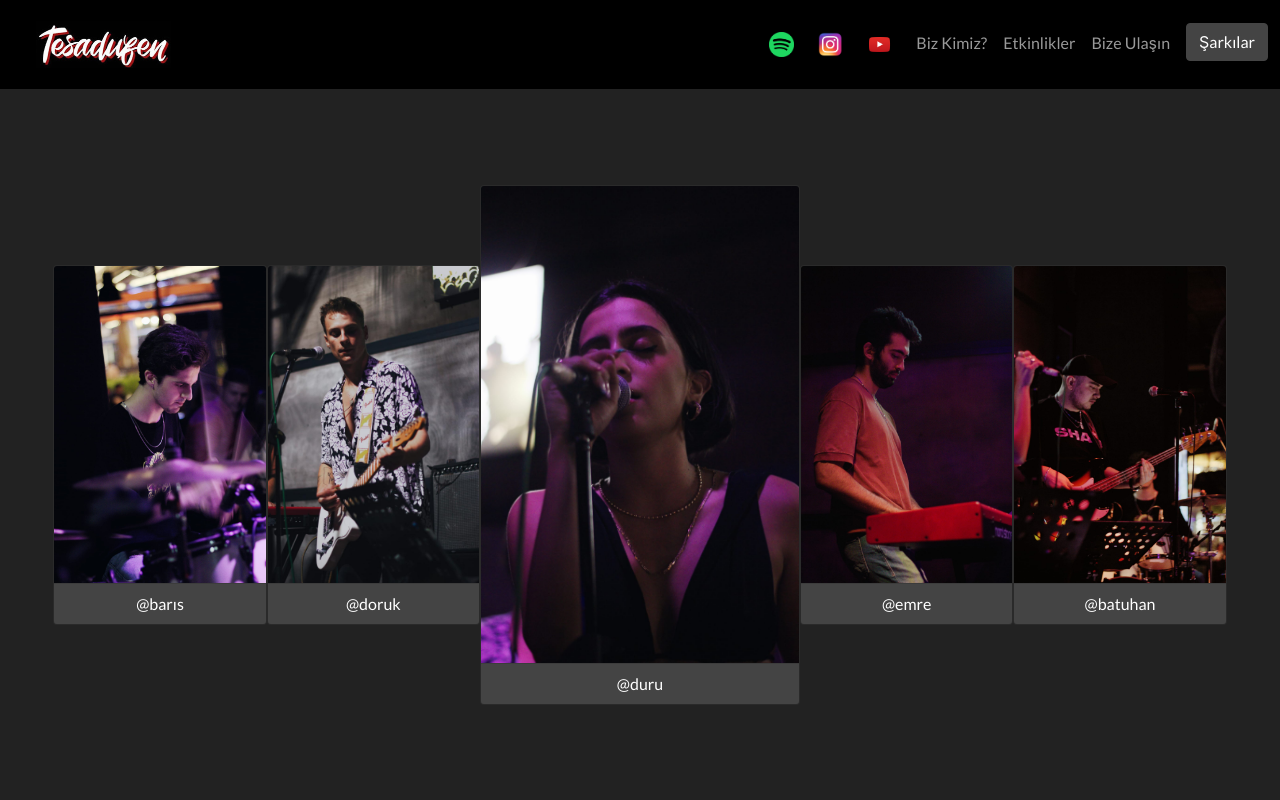
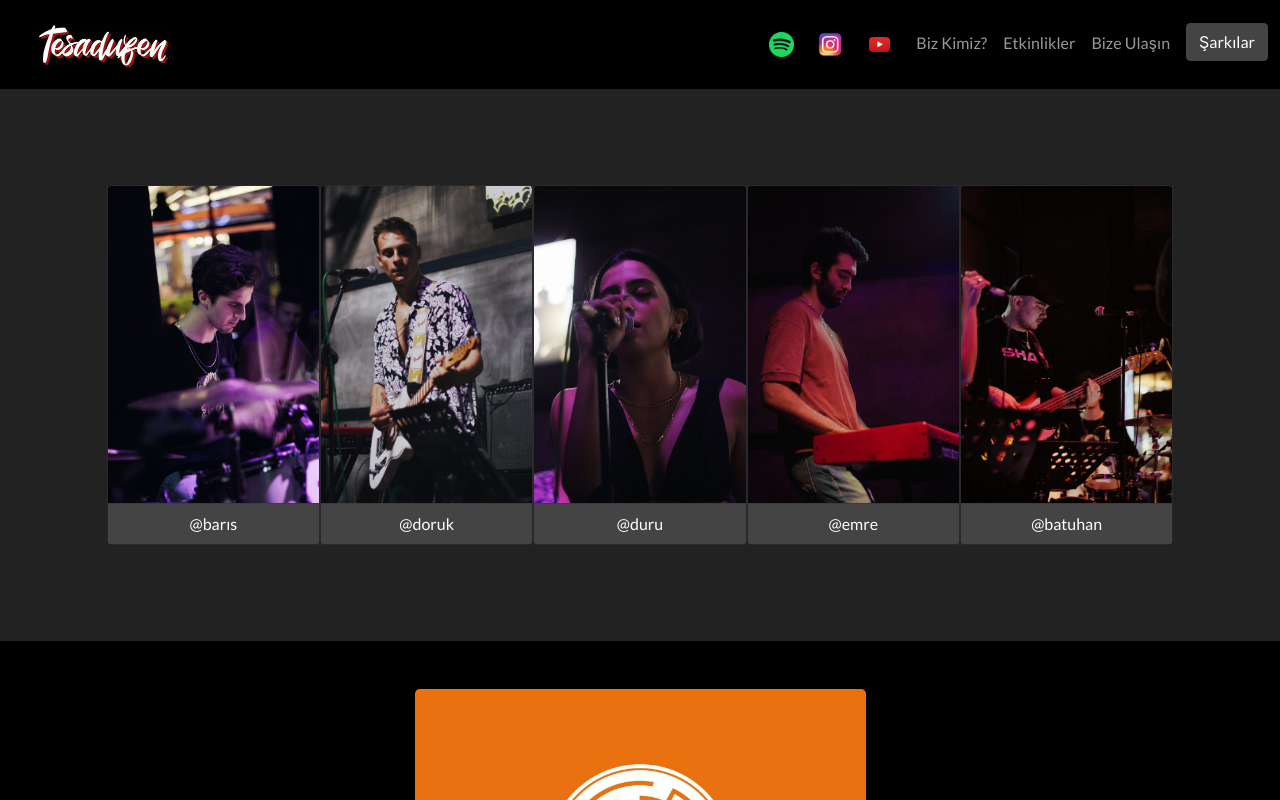
Before and after one commit to Emruur/Tesadufen-Website, a plain HTML site: page index.html in a window 1280 px wide. Shown: the top 800 px of the page. Drawn offline with nearby package versions, Linux system fonts and the light colour scheme.

Commit message:
Update index.html

```diff
--- a/index.html
+++ b/index.html
@@ -129,7 +129,7 @@
                             <div class="card-footer text-white text-center">@doruk</div>
                         </a>
                     </div>
-                    <div class="col-6 col-md-3 p-0">
+                    <div class="col-6 col-md-2 p-0">
                         <a class="card text-decoration-none" href="https://www.instagram.com/ddurusevim/">
                             <img class="card-img-top img-fluid" src="./assets/duru.jpg" alt="Card image cap" />
 
```
